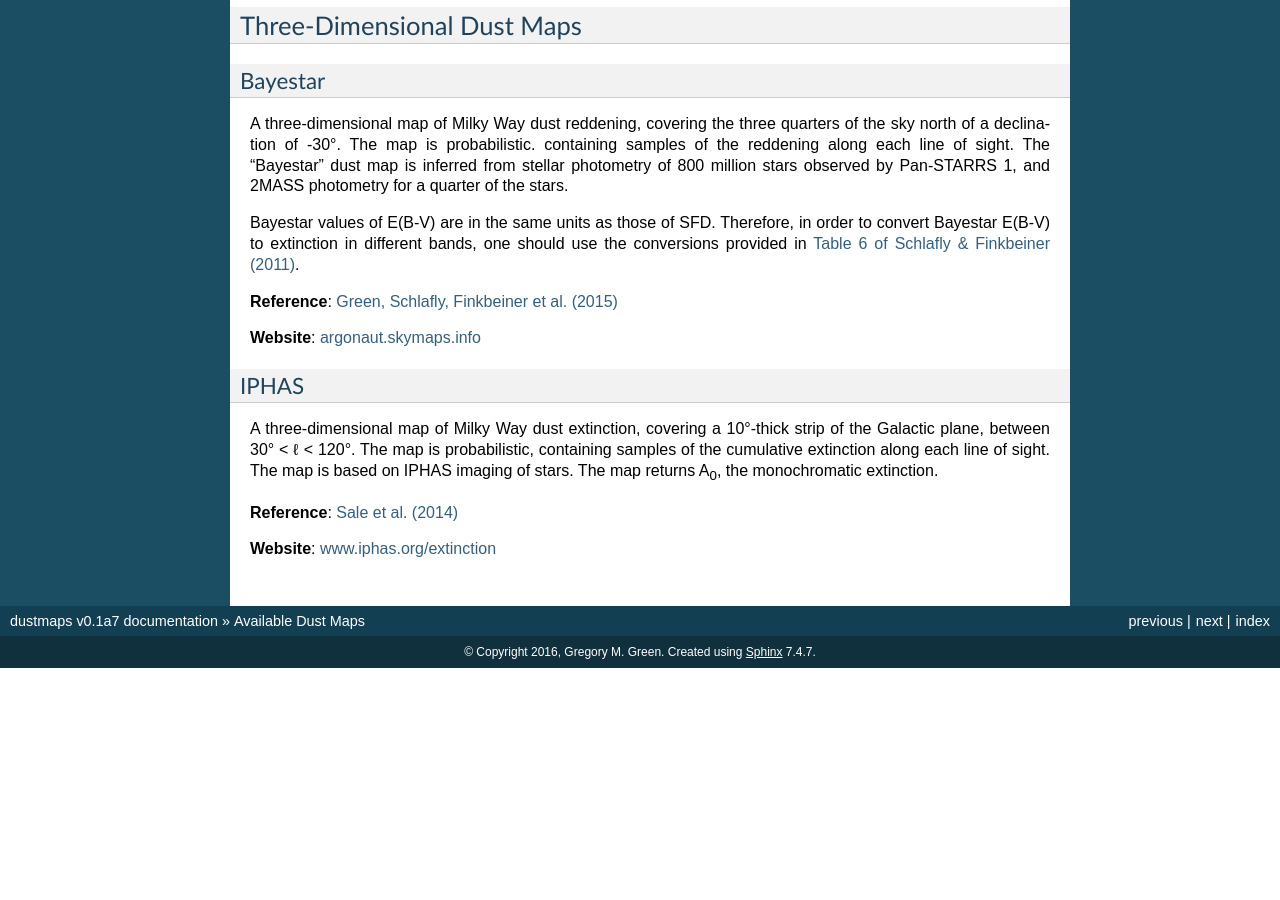
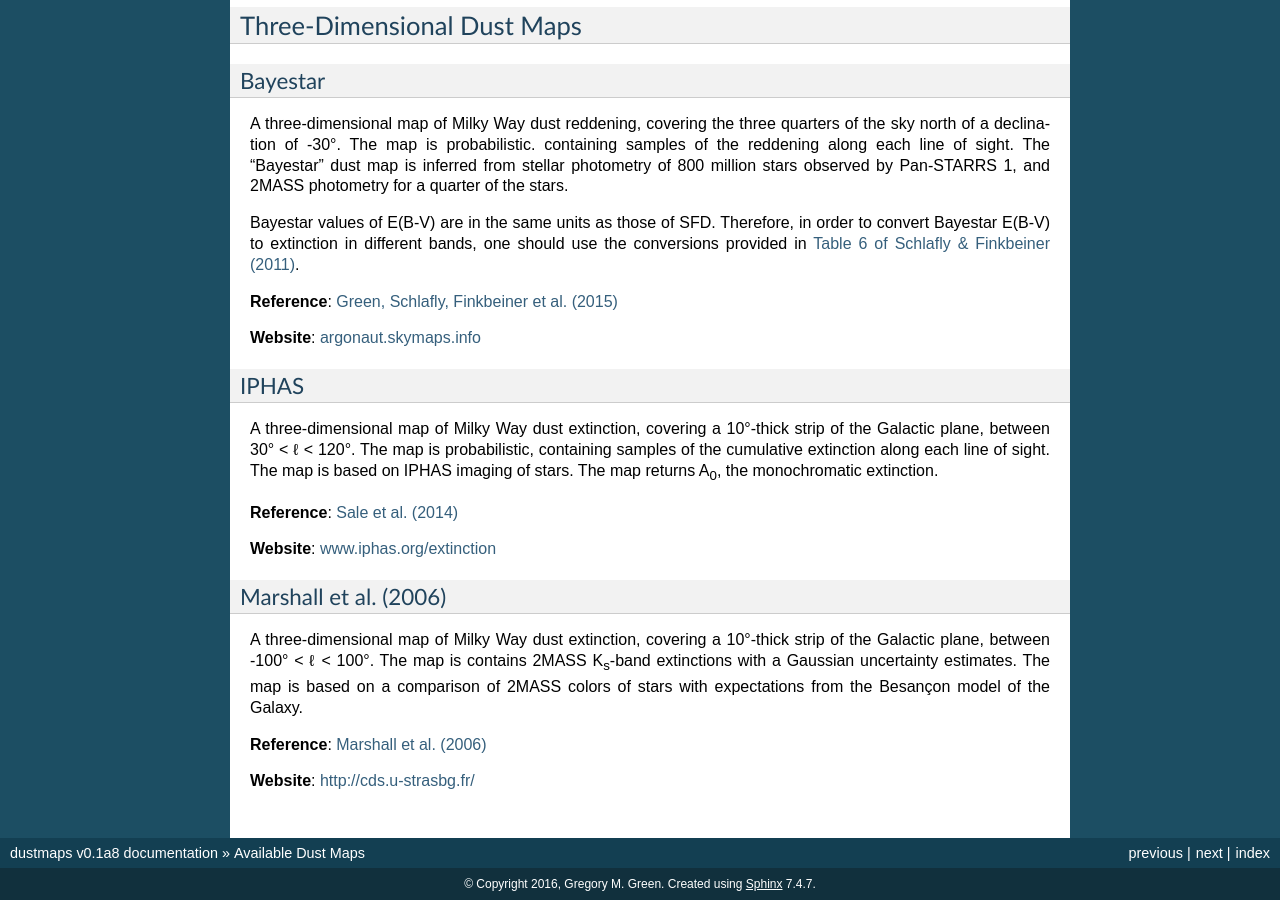
Before and after one commit to gregreen/dustmaps, a Sphinx documentation site: the page built from docs/maps.rst, in a window 1280 px wide and 900 px high, scrolled down 926 px. Built offline with Sphinx 7.4.7, drawn with Linux system fonts in a browser that asks for light colours; before the commit the page ends 1594 px from its top, so only the background shows below that; some of the changed text lies outside the part shown.

Commit message:
Updated docs to include Marshall et al. (2006)

```diff
--- a/docs/conf.py
+++ b/docs/conf.py
@@ -67,9 +67,9 @@ author = u'Gregory M. Green'
 # built documents.
 #
 # The short X.Y version.
-version = u'v0.1a7'
+version = u'v0.1a8'
 # The full version, including alpha/beta/rc tags.
-release = u'v0.1a7'
+release = u'v0.1a8'
 
 # The language for content autogenerated by Sphinx. Refer to documentation
 # for a list of supported languages.
--- a/docs/maps.rst
+++ b/docs/maps.rst
@@ -92,3 +92,17 @@ monochromatic extinction.
 **Reference**: `Sale et al. (2014) <http://adsabs.harvard.edu/abs/2014MNRAS.443.2907S>`_
 
 **Website**: `www.iphas.org/extinction <http://www.iphas.org/extinction/>`_
+
+
+Marshall et al. (2006)
+~~~~~~~~~~~~~~~~~~~~~~
+
+A three-dimensional map of Milky Way dust extinction, covering a 10°-thick strip
+of the Galactic plane, between -100° < ℓ < 100°. The map is contains 2MASS
+K\ :sub:`s`\ -band extinctions with a Gaussian uncertainty estimates. The map is
+based on a comparison of 2MASS colors of stars with expectations from the
+Besançon model of the Galaxy.
+
+**Reference**: `Marshall et al. (2006) <http://adsabs.harvard.edu/abs/2006A%26A...453..635M>`_
+
+**Website**: `http://cds.u-strasbg.fr/ <http://cdsarc.u-strasbg.fr/viz-bin/qcat?J/A+A/453/635>`_
--- a/docs/modules.rst
+++ b/docs/modules.rst
@@ -21,6 +21,12 @@ bh (Burstein & Heiles 1982)
 iphas (Sale et al. 2014)
 ----------------------------
 .. automodule:: dustmaps.iphas
+    :members:
+    :special-members:
+
+marshall (Marshall et al. 2006)
+----------------------------------
+.. automodule:: dustmaps.marshall
     :members:
     :special-members:
 
```
Also changed, not shown: README.md (+10 -6 lines), setup.py (+8 -3 lines), 2 other files.
